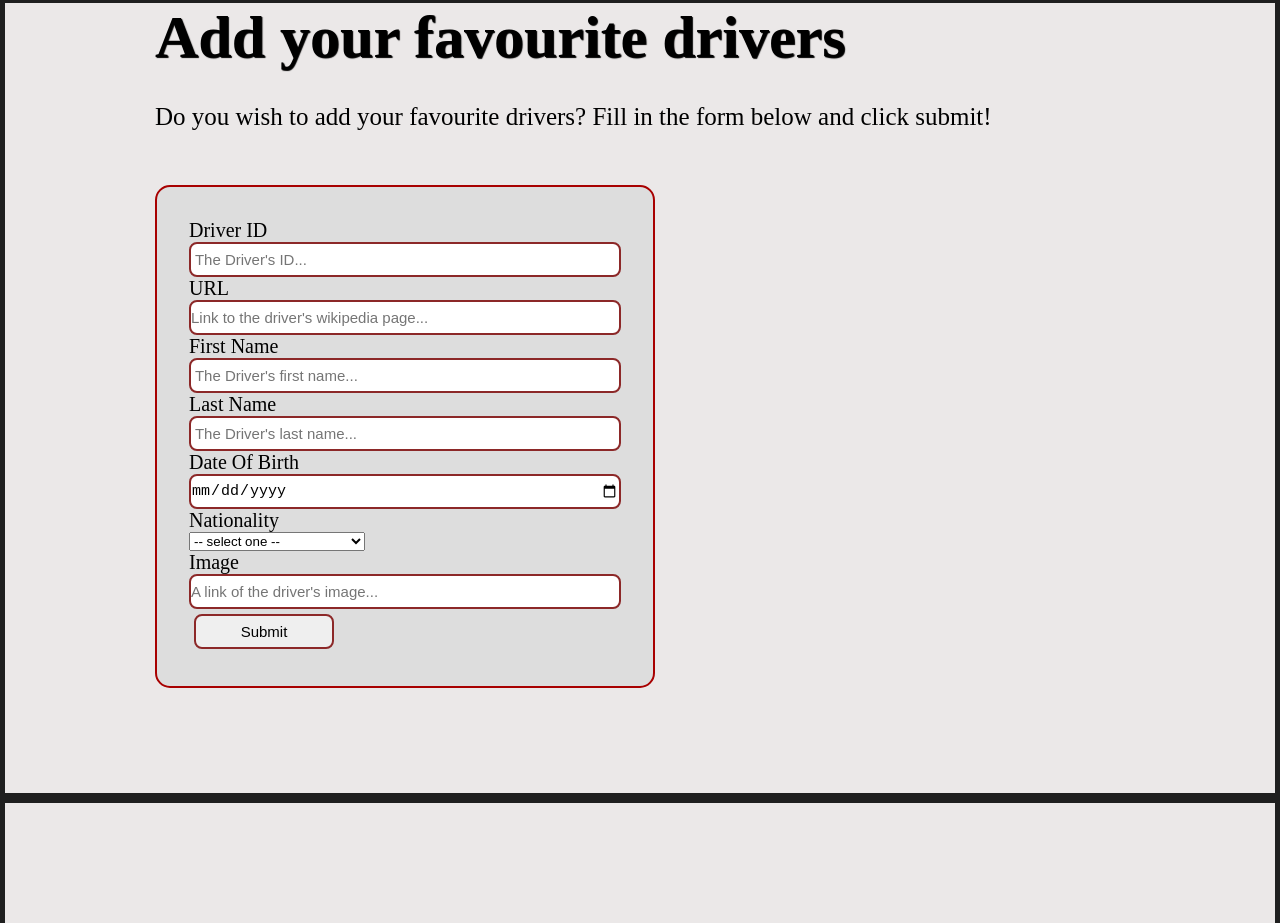
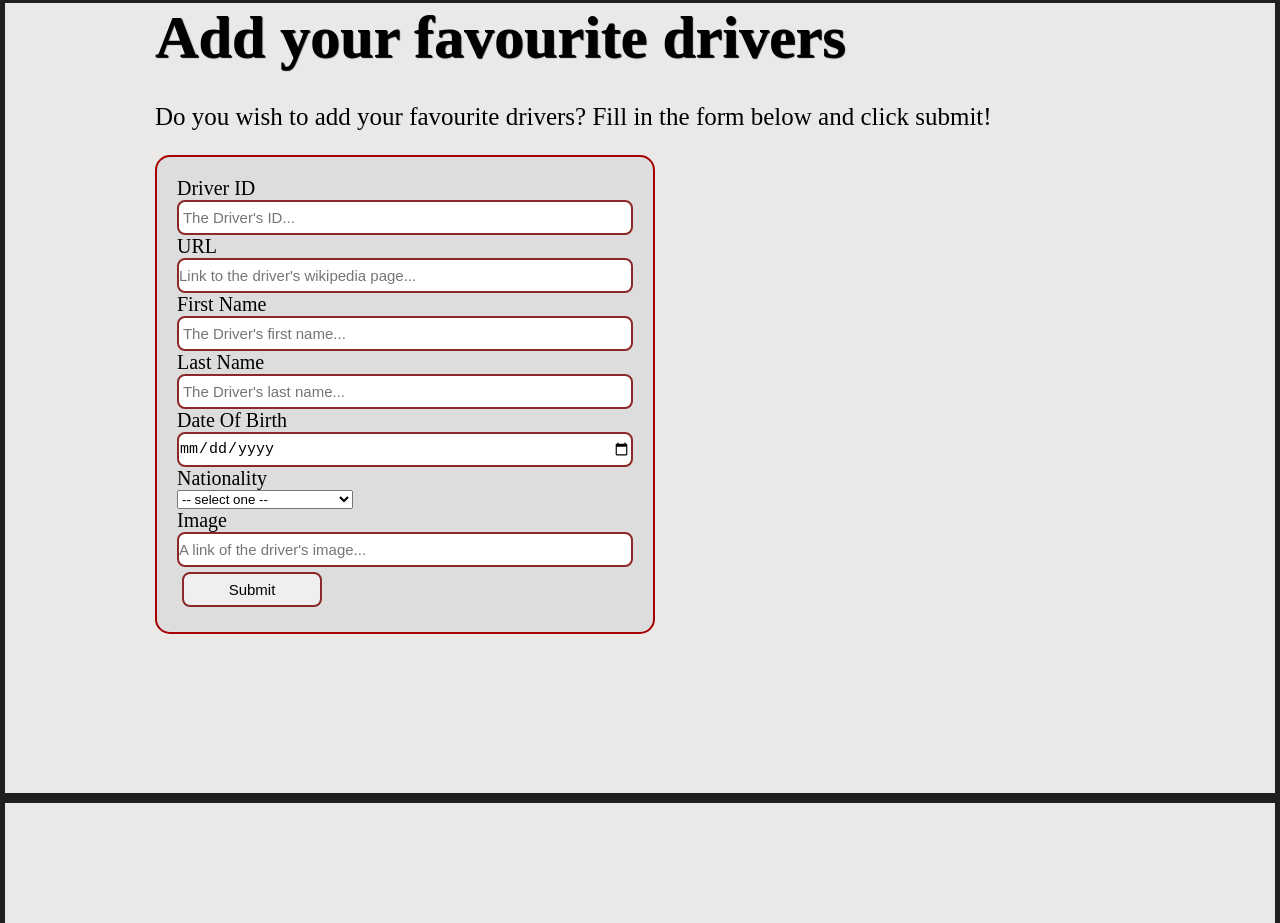
Before and after one commit to NatJaden/phase-1-project, a plain HTML site: page phase1-project/index.html in a window 1280 px wide. Shown: the part 802-1725 px from the top of the page. Drawn offline with Linux system fonts and the light colour scheme; no server answers.

Commit message:
Changed the margins on the form

```diff
--- a/phase1-project/index.css
+++ b/phase1-project/index.css
@@ -87,7 +87,7 @@ a{
 
 .form-div {
     margin-left: 150px;
-    margin-top: 150px;
+    margin-top: 120px;
     align-content: center;
     width: 500px;
 }
@@ -96,7 +96,7 @@ a{
     max-width: 500px;
     margin: 2rem auto;
     border: 2px solid #a80000;
-    padding: 2rem;
+    padding: 20px;
     background-color: #dddddd;
     border-radius: 15px
 }
```
